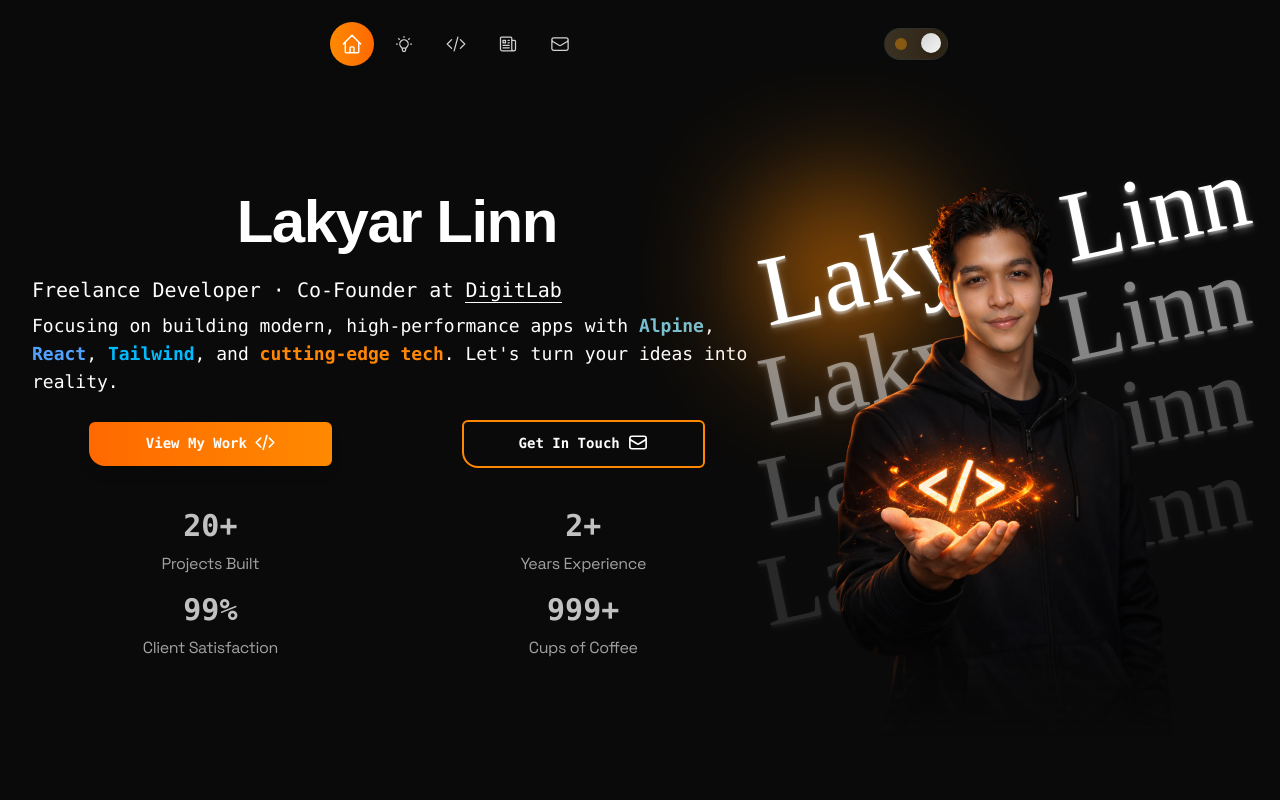
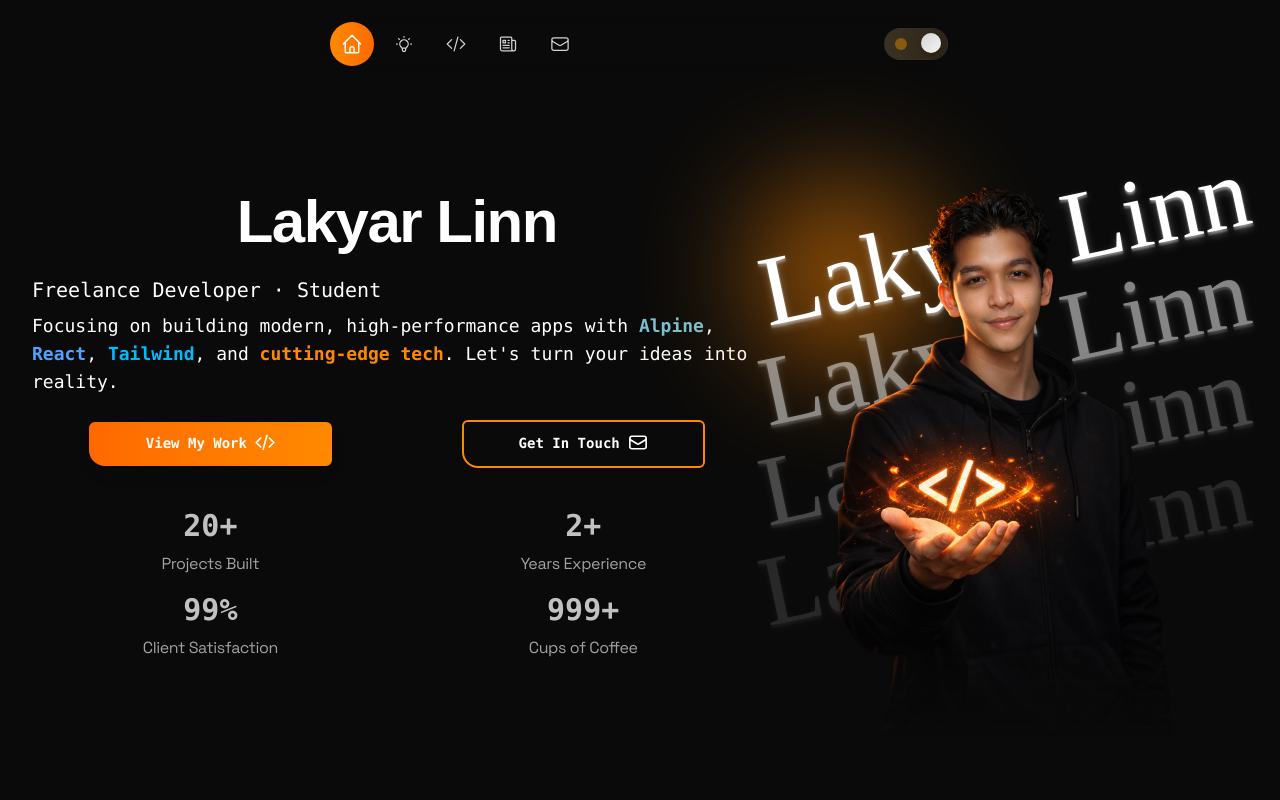
Before and after one commit to lakyar/Lakyar, a React (Vite) app: page / in a window 1280 px wide. Shown: the top 800 px of the page. Built offline with nearby package versions, Linux system fonts and the light colour scheme; a web font is replaced by a local one.

Commit message:
small fix

```diff
--- a/src/sections/Hero.jsx
+++ b/src/sections/Hero.jsx
@@ -198,13 +198,7 @@ const Hero = () => {
 
           {/* Subheading */}
           <p className="mx-auto mt-4 mb-2 max-w-xl tracking-tighter text-nowrap sm:text-base sm:tracking-normal md:mt-6 md:text-lg xl:max-w-3xl xl:text-xl">
-            Freelance Developer · Co-Founder at{" "}
-            <a
-              href="https://digitlab.cc"
-              className="hover:text-primary dark:hover:text-primary-dark hover:border-primary dark:hover:border-primary-dark border-b border-black duration-300 dark:border-white"
-            >
-              DigitLab
-            </a>
+            Freelance Developer · Student
           </p>
           <p className="mx-auto max-w-xl text-sm tracking-tighter sm:tracking-normal md:text-base xl:max-w-3xl xl:text-lg">
             Focusing on building modern, high-performance apps with{" "}
```
Also changed, not shown: 1 other file (tests, documents, lock files or other folders).
